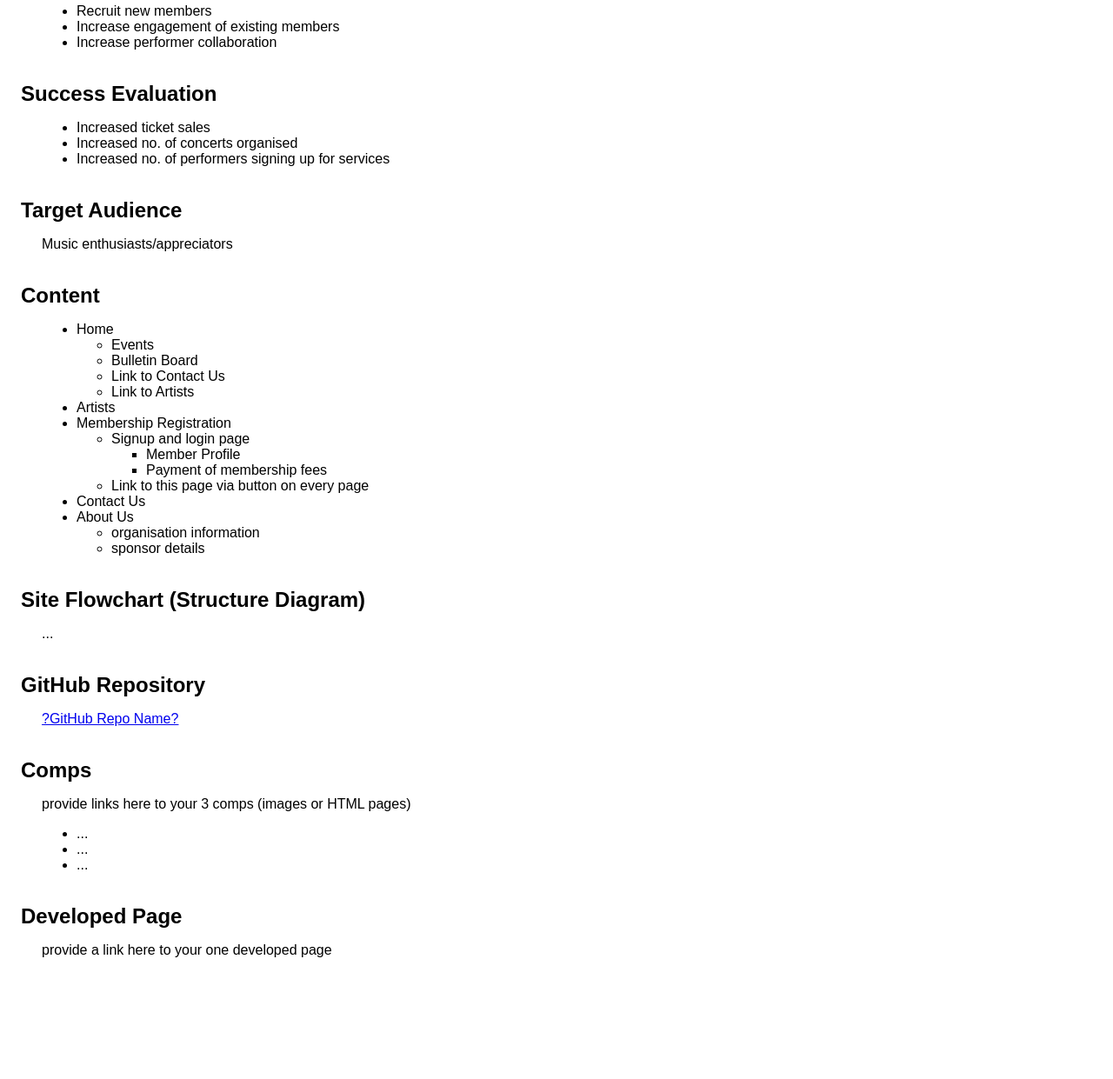
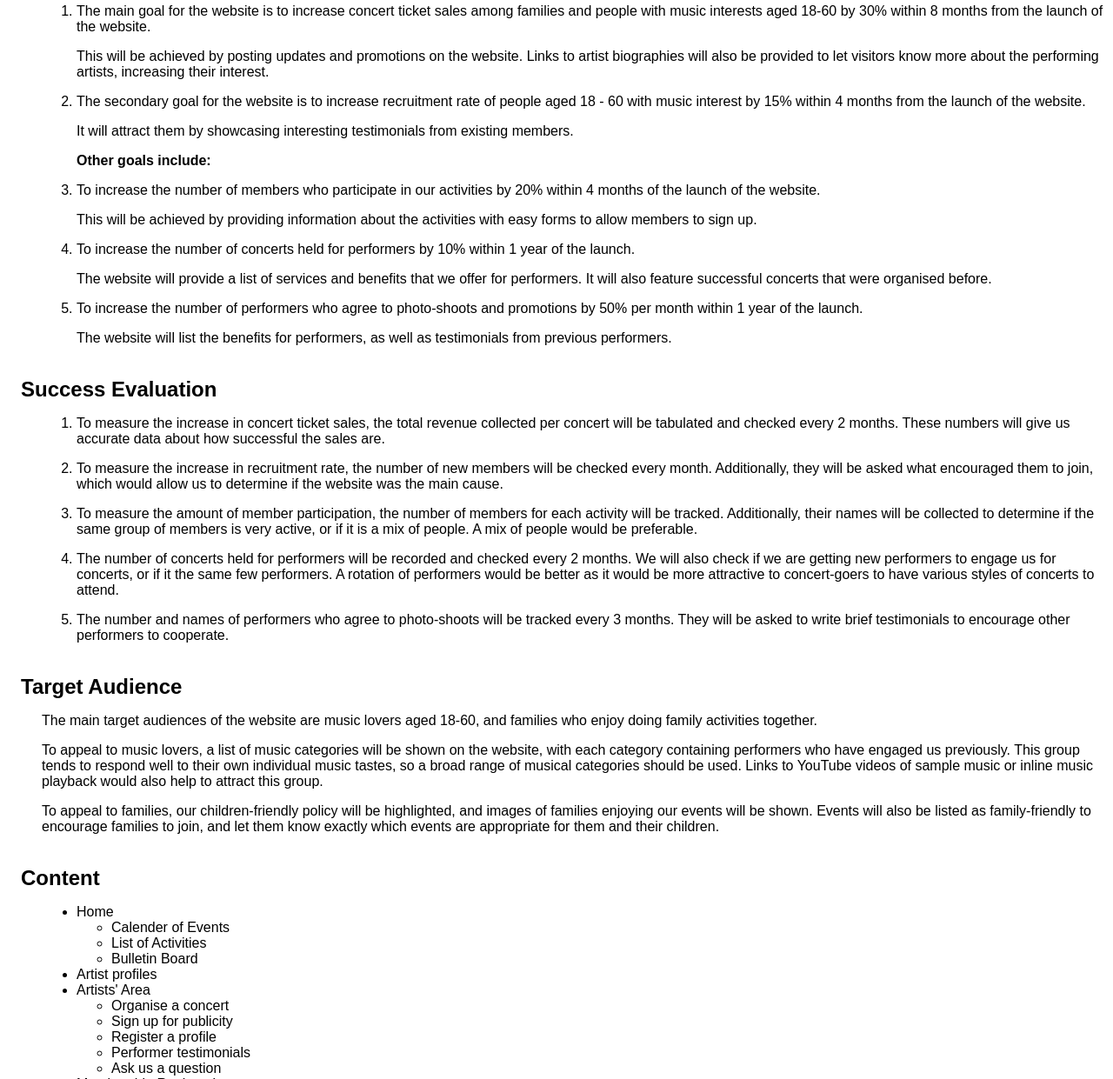
Before and after one commit to kkw123/groupAssignment, a plain HTML site: page plan.html in a window 1280 px wide. Shown: the part 232-1473 px from the top of the page at 87% size. Before the commit the page ends 1350 px from the top, so only its background shows below. Drawn offline with Linux system fonts and the light colour scheme.

Commit message:
updated the plan
finished the first 4 sections: mission, success evaluation, target audience, and content.

```diff
--- a/plan.html
+++ b/plan.html
@@ -15,43 +15,167 @@
 <h2>Group Something</h2>
 <p><strong>Members:</strong> King, Vicky, Yash, Deborah</p>
 <h2>Mission</h2>
-<ul>
-<li>Recruit new members</li>
-<li>Increase engagement of existing members</li>
-<li>Increase performer collaboration</li>
-</ul>
+<ol>
+    <li>
+        <p>
+            The main goal for the website is to increase concert ticket sales
+            among families and people with music interests aged 18-60
+            by 30% within 8 months from the launch of the website.
+        </p>
+        <p>
+            This will be achieved by posting updates and promotions on the website.
+            Links to artist biographies will also be provided to let visitors know
+            more about the performing artists, increasing their interest.
+        </p>
+    </li>
+    <li>
+        <p>
+            The secondary goal for the website is to increase recruitment rate
+            of people aged 18 - 60 with music interest by 15% within 4 months
+            from the launch of the website.
+        </p>
+        <p>
+            It will attract them by showcasing
+            interesting testimonials from existing members.
+        </p>
+    </li>
+
+    <p>
+        <b>Other goals include:</b>
+    </p>
+    <li>
+        <p>
+            To increase the number of members who participate in our activities
+            by 20% within 4 months of the launch of the website.
+        </p>
+        <p>
+            This will be achieved
+            by providing information about the activities with easy forms to allow members
+            to sign up.
+        </p>
+    </li>
+    <li>
+        <p>
+            To increase the number of concerts held for performers by 10% within 1 year
+            of the launch.
+        </p>
+        <p>
+            The website will provide a list of services and benefits
+            that we offer for performers. It will also feature successful concerts
+            that were organised before.
+        </p>
+    </li>
+    <li>
+        <p>
+            To increase the number of performers who agree to photo-shoots and promotions
+            by 50% per month within 1 year of the launch.
+        </p>
+        <p>
+            The website will list the
+            benefits for performers, as well as testimonials from previous performers.
+        </p>
+    </li>
+</ol>
 <h2>Success Evaluation</h2>
-<ul>
-<li>Increased ticket sales</li>
-<li>Increased no. of concerts organised</li>
-<li>Increased no. of performers signing up for services</li>
-</ul>
+<ol>
+    <li>
+        <p>
+            To measure the increase in concert ticket sales, the total revenue collected
+            per concert will be tabulated and checked every 2 months. These numbers will
+            give us accurate data about how successful the sales are.
+        </p>
+    </li>
+    <li>
+        <p>
+            To measure the increase in recruitment rate, the number of new members
+            will be checked every month. Additionally, they will be asked what
+            encouraged them to join, which would allow us to determine if the website
+            was the main cause.
+        </p>
+    </li>
+    <li>
+        <p>
+            To measure the amount of member participation, the number of members
+            for each activity will be tracked. Additionally, their names will
+            be collected to determine if the same group of members is very active,
+            or if it is a mix of people. A mix of people would be preferable.
+        </p>
+    </li><li>
+        <p>
+            The number of concerts held for performers will be recorded and checked
+            every 2 months. We will also check if we are getting new performers
+            to engage us for concerts, or if it the same few performers. A rotation
+            of performers would be better as it would be more attractive to
+            concert-goers to have various styles of concerts to attend.
+        </p>
+    </li>
+    <li>
+        <p>
+            The number and names of performers who agree to photo-shoots will
+            be tracked every 3 months. They will be asked to write brief testimonials
+            to encourage other performers to cooperate.
+        </p>
+    </li>
+</ol>
 <h2>Target Audience</h2>
-<p>Music enthusiasts/appreciators</p>
+<p>
+    The main target audiences of the website are music lovers aged 18-60, and families
+    who enjoy doing family activities together.
+</p>
+<p>
+    To appeal to music lovers, a list of music categories will be shown on the
+    website, with each category containing performers who have engaged us previously.
+    This group tends to respond well to their own individual music tastes, so a
+    broad range of musical categories should be used. Links to YouTube videos
+    of sample music or inline music playback would also help to attract this group.
+</p>
+<p>
+    To appeal to families, our children-friendly policy will be highlighted, and
+    images of families enjoying our events will be shown. Events will also be listed
+    as family-friendly to encourage families to join, and let them know exactly which
+    events are appropriate for them and their children.
+</p>
 <h2>Content</h2>
 <ul>
     <li>Home</li>
     <ul>
-	<li>Events</li>
+        <li>Calender of Events</li>
+        <li>List of Activities</li>
         <li>Bulletin Board</li>
-	<li>Link to Contact Us</li>
-	<li>Link to Artists</li>
     </ul>
-<li>Artists</li>
+    <li>Artist profiles</li>
+    <li>Artists' Area</li>
+    <ul>
+        <li>Organise a concert</li>
+        <li>Sign up for publicity</li>
+        <li>Register a profile</li>
+        <li>Performer testimonials</li>
+        <li>Ask us a question</li>
+    </ul>
     <li>Membership Registration</li>
     <ul>
-	<li>Signup and login page</li>
+        <li>Register</li>
+        <li>Login</li>
         <ul>
             <li>Member Profile</li>
+            <li>Sign up for activities</li>
             <li>Payment of membership fees</li>
         </ul>
         <li>Link to this page via button on every page</li>
     </ul>
     <li>Contact Us</li>
+    <ul>
+        <li>
+            Contact Form
+        </li>
+        <li>
+            Social Media Links
+        </li>
+    </ul>
     <li>About Us</li>
     <ul>
-	<li>organisation information</li>
-	<li>sponsor details</li>
+        <li>Townsville Community Music Centre</li>
+        <li>Sponsorship details</li>
     </ul>
 </ul>
 <h2>Site Flowchart (Structure Diagram)</h2>
@@ -67,5 +191,6 @@
 </ul>
 <h2>Developed Page</h2>
 <p>provide a link here to your one developed page</p>
+
 </body>
 </html>
```
Lines whose indentation alone changed are shown as unchanged.
